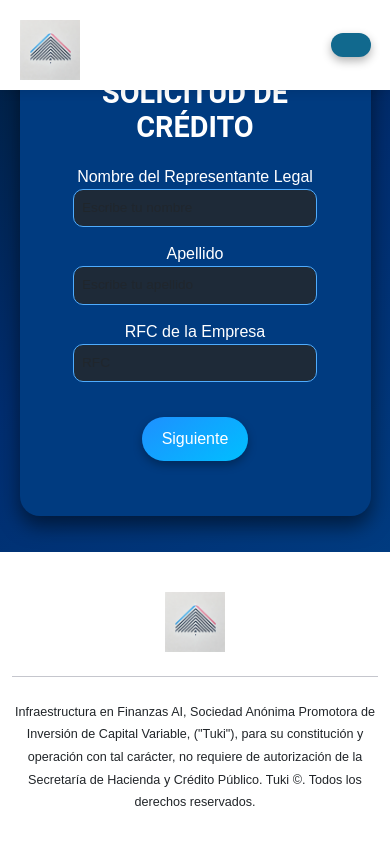
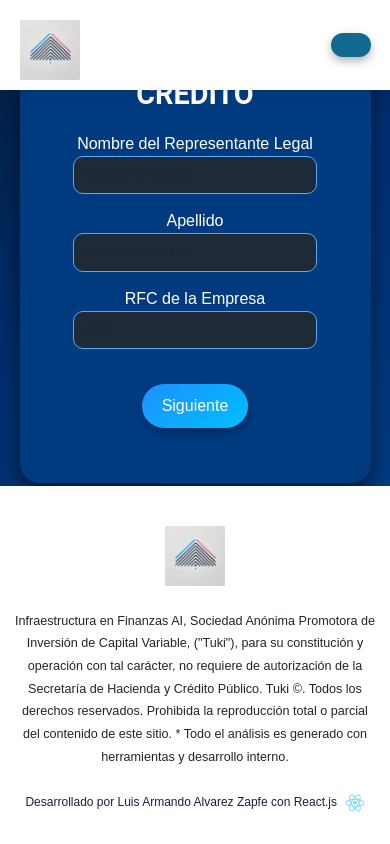
Before and after one commit to alvarezzapfe/tukiapp, a React (Create React App) app: page /solicitud in a window 390 px wide. Built offline with nearby package versions, Linux system fonts and the light colour scheme.

Commit message:
Ajustes para ver mobile final en Vercel

```diff
--- a/src/App.jsx
+++ b/src/App.jsx
@@ -1,4 +1,4 @@
-import React, { useState, useEffect } from "react";
+import React, { useState, useEffect } from "react"; // Agregado useState y useEffect
 import { BrowserRouter as Router, Route, Routes } from "react-router-dom";
 import "bootstrap/dist/css/bootstrap.min.css";
 import "./assets/css/navbar.css";
@@ -8,31 +8,22 @@ import "./assets/css/solicitud.css";
 import AOS from "aos";
 import "aos/dist/aos.css";
 import "@fortawesome/fontawesome-free/css/all.min.css";
-import Solicitud from "./solicitud"; // Si no existe, crea el componente
+import Solicitud from "./solicitud";
 import Login from "./login";
 import Simulador from "./simulador";
-
-// Importar la imagen
+import Navbar from "./components/Navbar"; // Componente Navbar
 import logo from "./assets/images/logo1.png";
 
 const Home = () => {
-  const [menuOpen, setMenuOpen] = useState(false);
-
-  const toggleMenu = () => {
-    setMenuOpen(!menuOpen);
-  };
+  const [activeCard, setActiveCard] = useState(-1); // Caja activa para animaciones
 
   useEffect(() => {
     AOS.init({
-      duration: 600, // Duración de animaciones
+      duration: 600,
       easing: "ease-out-cubic",
-      once: true, // Animar solo una vez
+      once: true,
     });
   }, []);
-
-  // Rayo electríco que baja
-
-  const [activeCard, setActiveCard] = useState(-1); // Caja activa
 
   const handleScroll = () => {
     const sections = document.querySelectorAll(".column-card-container");
@@ -42,7 +33,7 @@ const Home = () => {
         rect.top < window.innerHeight / 2 &&
         rect.bottom > window.innerHeight / 2
       ) {
-        setActiveCard(index); // Actualiza la caja activa
+        setActiveCard(index);
       }
     });
   };
@@ -54,57 +45,15 @@ const Home = () => {
 
   return (
     <div>
-      {/* Navbar */}
-      <nav className="navbar">
-        <div className="navbar-container">
-          <a href="#" className="navbar-logo">
-            <img src={logo} alt="Logotipo" className="logo-small" />
-          </a>
-          <button className="menu-toggle" type="button" onClick={toggleMenu}>
-            <span className="bar"></span>
-            <span className="bar"></span>
-            <span className="bar"></span>
-          </button>
-          <div className={`navbar-menu ${menuOpen ? "show" : ""}`}>
-            <ul className="navbar-menu">
-              <li>
-                <a href="#hero">Inicio</a>
-              </li>
-              <li>
-                <a href="#about">Acerca de</a>
-              </li>
-
-              <li>
-                <a href="#columns">Productos</a>
-              </li>
-              <li>
-                <a href="#modelo">Modelo</a>
-              </li>
-              <li>
-                <a href="/Simulador">Simulador</a>
-              </li>
-              <li>
-                <a href="/solicitud">Solicitud</a>
-              </li>
-              <li>
-                <a href="/login" className="btn btn-outline-light ms-3">
-                  Login
-                </a>
-              </li>
-            </ul>
-          </div>
-        </div>
-      </nav>
+      <Navbar />
       <header
         id="hero"
         className="hero_area text-center text-white"
         data-aos="fade-up"
       >
-        {/* Partículas decorativas */}
         <div className="particle"></div>
         <div className="particle"></div>
         <div className="particle"></div>
-
         <div className="container py-5">
           <h1 className="display-4">Bienvenido a TukiApp</h1>
           <p className="lead">
@@ -113,35 +62,22 @@ const Home = () => {
           <button className="btn btn-light btn-lg mt-3">Conócenos</button>
         </div>
       </header>
-
-      {/* Sección 1:  About Section */}
       <section id="about" className="py-5 bg-light text-center">
         <div className="container">
           <h2 className="mb-4" data-aos="fade-up">
             Acerca de Nosotros
           </h2>
-          <div className="text-muted" data-aos="fade-up">
-            <p>
-              Tuki es una plataforma que utilza un modelo propio e Inteligencia
-              Artificial para facilitar acceso a crédito simple.
-            </p>
-            <p></p>
-          </div>
-
-          <img src={logo} alt="Logotipo" className="logo-small" />
+          <p className="text-muted" data-aos="fade-up">
+            Tuki es una plataforma que utiliza un modelo propio e Inteligencia
+            Artificial para facilitar acceso a crédito simple.
+          </p>
+          <img src={logo} alt="Logotipo" className="logo-small mt-4" />
         </div>
       </section>
-      {/* Sección 2 */}
-
-      {/* Contact Section en otro view */}
-
-      {/* Sección 3: Columnas */}
-      {/* Sección 3: Columnas */}
       <section id="columns" className="py-5 text-center" data-aos="fade-up">
         <div className="container expanded-section position-relative">
           <h2 className="mb-5">Explora Más</h2>
           <h3 className="mb-5">Nuestro proceso es simple</h3>
-
           {/* Rayo eléctrico */}
           <div className="arrow-electric"></div>
 
@@ -201,9 +137,7 @@ const Home = () => {
         </div>
       </section>
 
-      {/* Sección 4: Modelo */}
-      {/* Modelo Section */}
-      {/* Modelo Section */}
+      {/*     */}
       <section id="modelo" className="py-5 text-center modelo-section">
         <div className="container">
           <h1 className="mb-4">Nuestro Modelo</h1>
--- /dev/null
+++ b/src/components/navbar.jsx
@@ -0,0 +1,57 @@
+import React, { useState } from "react";
+import { Link } from "react-router-dom";
+import logo from "../assets/images/logo1.png"; // Ruta correcta
+import "../assets/css/navbar.css"; // Ruta correcta
+
+const Navbar = () => {
+  const [menuOpen, setMenuOpen] = useState(false);
+
+  const toggleMenu = () => {
+    setMenuOpen(!menuOpen);
+  };
+
+  return (
+    <nav className="navbar">
+      <div className="navbar-container">
+        <Link to="/" className="navbar-logo">
+          <img src={logo} alt="Logotipo" className="logo-small" />
+        </Link>
+        <button
+          className={`menu-toggle ${menuOpen ? "open" : ""}`}
+          onClick={toggleMenu}
+        >
+          <span className="bar"></span>
+          <span className="bar"></span>
+          <span className="bar"></span>
+        </button>
+        <ul className={`navbar-menu ${menuOpen ? "show" : ""}`}>
+          <li>
+            <a href="/">Inicio</a>
+          </li>
+          <li>
+            <a href="#about">Acerca de</a>
+          </li>
+          <li>
+            <a href="#columns">Productos</a>
+          </li>
+          <li>
+            <a href="#modelo">Modelo</a>
+          </li>
+          <li>
+            <Link to="/simulador">Simulador</Link>
+          </li>
+          <li>
+            <Link to="/solicitud">Solicitud</Link>
+          </li>
+          <li>
+            <Link to="/login" className="btn btn-outline-light ms-3">
+              Login
+            </Link>
+          </li>
+        </ul>
+      </div>
+    </nav>
+  );
+};
+
+export default Navbar;
--- a/src/login.jsx
+++ b/src/login.jsx
@@ -2,44 +2,13 @@ import React, { useState } from "react";
 import { Link } from "react-router-dom";
 import "./assets/css/login.css";
 import logo from "./assets/images/logo1.png"; // Asegúrate de que la ruta sea correcta
+import Navbar from "./components/Navbar";
 
 const Login = () => {
-  const [menuOpen, setMenuOpen] = useState(false);
-
-  const toggleMenu = () => {
-    setMenuOpen(!menuOpen);
-  };
-
   return (
     <div className="login-page">
       {/* Navbar */}
-      <nav className="navbar">
-        <div className="navbar-container">
-          <a href="#" className="navbar-logo">
-            <img src={logo} alt="Logotipo" className="logo-small" />
-          </a>
-          <button className="menu-toggle" type="button" onClick={toggleMenu}>
-            <span className="bar"></span>
-            <span className="bar"></span>
-            <span className="bar"></span>
-          </button>
-          <div className={`navbar-menu ${menuOpen ? "show" : ""}`}>
-            <ul className="navbar-menu">
-              <li>
-                <Link to="/">Inicio</Link>
-              </li>
-              <li>
-                <Link to="/solicitud">Solicitud</Link>
-              </li>
-              <li>
-                <Link to="/login" className="btn btn-outline-light ms-3">
-                  Login
-                </Link>
-              </li>
-            </ul>
-          </div>
-        </div>
-      </nav>
+      <Navbar />
 
       {/* Login Section */}
       <div className="login-section">
--- a/src/simulador.jsx
+++ b/src/simulador.jsx
@@ -2,6 +2,7 @@ import React, { useState } from "react";
 import { Link } from "react-router-dom";
 import "./assets/css/simulador.css";
 import logo from "./assets/images/logo1.png";
+import Navbar from "./components/Navbar";
 
 const Simulador = () => {
   const [monto, setMonto] = useState("");
--- a/src/solicitud.jsx
+++ b/src/solicitud.jsx
@@ -1,10 +1,9 @@
-import React, { useState } from "react";
-import { Link } from "react-router-dom";
+import React, { useState } from "react"; // Asegúrate de incluir React y useState
+import Navbar from "./components/Navbar"; // Reutilizando Navbar
 import "./assets/css/solicitud.css";
-import logo from "./assets/images/logo1.png"; // Asegúrate de que la ruta sea correcta
+import logo from "./assets/images/logo1.png"; // Verifica la ruta del archivo
 
 const Solicitud = () => {
-  const [menuOpen, setMenuOpen] = useState(false);
   const [step, setStep] = useState(1);
   const [formData, setFormData] = useState({
     nombre: "",
@@ -18,10 +17,6 @@ const Solicitud = () => {
   });
   const [loading, setLoading] = useState(false);
   const [showPopup, setShowPopup] = useState(false);
-
-  const toggleMenu = () => {
-    setMenuOpen(!menuOpen);
-  };
 
   const handleInputChange = (e) => {
     const { name, value } = e.target;
@@ -68,43 +63,11 @@ const Solicitud = () => {
     });
   };
 
+  // Función para renderizar cada paso
+  const renderStep = () => {
+    switch (step) {
+      case 1:
         return (
-    <div className="solicitud-page">
-      {/* Navbar */}
-      <nav className="navbar">
-        <div className="navbar-container">
-          <a href="#" className="navbar-logo">
-            <img src={logo} alt="Logotipo" className="logo-small" />
-          </a>
-          <button className="menu-toggle" type="button" onClick={toggleMenu}>
-            <span className="bar"></span>
-            <span className="bar"></span>
-            <span className="bar"></span>
-          </button>
-          <div className={`navbar-menu ${menuOpen ? "show" : ""}`}>
-            <ul className="navbar-menu">
-              <li>
-                <Link to="/">Inicio</Link>
-              </li>
-              <li>
-                <Link to="/solicitud">Solicitud</Link>
-              </li>
-              <li>
-                <Link to="/login" className="btn btn-outline-light ms-3">
-                  Login
-                </Link>
-              </li>
-            </ul>
-          </div>
-        </div>
-      </nav>
-
-      {/* Solicitud Section */}
-      <div className="solicitud-section d-flex justify-content-center align-items-center">
-        <div className="solicitud-card">
-          <h2>Solicitud de Crédito</h2>
-          <form onSubmit={step === 3 ? handleSubmit : handleNextStep}>
-            {step === 1 && (
           <>
             <div className="form-group">
               <label>Nombre del Representante Legal</label>
@@ -143,8 +106,9 @@ const Solicitud = () => {
               />
             </div>
           </>
-            )}
-            {step === 2 && (
+        );
+      case 2:
+        return (
           <>
             <div className="form-group">
               <label>Nivel de Facturación (último año)</label>
@@ -185,8 +149,9 @@ const Solicitud = () => {
               </select>
             </div>
           </>
-            )}
-            {step === 3 && (
+        );
+      case 3:
+        return (
           <>
             <div className="form-group">
               <label>Monto del Crédito Deseado</label>
@@ -217,7 +182,20 @@ const Solicitud = () => {
               </select>
             </div>
           </>
-            )}
+        );
+      default:
+        return null;
+    }
+  };
+
+  return (
+    <div className="solicitud-page">
+      <Navbar /> {/* Reutilizando el componente Navbar */}
+      <div className="solicitud-section d-flex justify-content-center align-items-center">
+        <div className="solicitud-card">
+          <h2>Solicitud de Crédito</h2>
+          <form onSubmit={step === 3 ? handleSubmit : handleNextStep}>
+            {renderStep()}
             <div className="form-group text-center">
               {!loading ? (
                 <button type="submit" className="btn-submit">
@@ -233,8 +211,6 @@ const Solicitud = () => {
           </form>
         </div>
       </div>
-
-      {/* Popup */}
       {showPopup && (
         <div className="popup-overlay" onClick={closePopup}>
           <div className="popup">
@@ -249,18 +225,17 @@ const Solicitud = () => {
           </div>
         </div>
       )}
-
       {/* Footer */}
       <footer className="footer-section text-dark">
         <div className="container">
+          {/* Logotipo */}
           <div className="row justify-content-center mb-4">
             <div className="col-md-4 text-center">
               <img src={logo} alt="Logotipo" className="logo-small" />
             </div>
           </div>
-          <div className="footer-bottom text-center mt-4">
-            <hr className="footer-line" />
-          </div>
+
+          {/* Leyenda y Créditos */}
           <div className="row mt-4">
             <div className="col text-center">
               <p className="small">
@@ -268,7 +243,37 @@ const Solicitud = () => {
                 Inversión de Capital Variable, ("Tuki"), para su constitución y
                 operación con tal carácter, no requiere de autorización de la
                 Secretaría de Hacienda y Crédito Público. Tuki ©. Todos los
-                derechos reservados.
+                derechos reservados. Prohibida la reproducción total o parcial
+                del contenido de este sitio. * Todo el análisis es generado con
+                herramientas y desarrollo interno.
+              </p>
+            </div>
+          </div>
+
+          {/* Créditos Finales */}
+          {/* Créditos Finales */}
+          <div className="row mt-4">
+            <div className="col text-center">
+              <p className="footer-credits small">
+                Desarrollado por{" "}
+                <a
+                  href="https://www.linkedin.com/in/luis-armando-alvarez-zapfe-201217137/?originalSubdomain=mx"
+                  target="_blank"
+                  rel="noopener noreferrer"
+                  className="footer-link"
+                >
+                  Luis Armando Alvarez Zapfe
+                </a>{" "}
+                con{" "}
+                <a
+                  href="https://reactjs.org/"
+                  target="_blank"
+                  rel="noopener noreferrer"
+                  className="footer-link"
+                >
+                  React.js
+                </a>{" "}
+                <i className="fab fa-react footer-icon"></i>
               </p>
             </div>
           </div>
```
Lines whose indentation alone changed are shown as unchanged.
